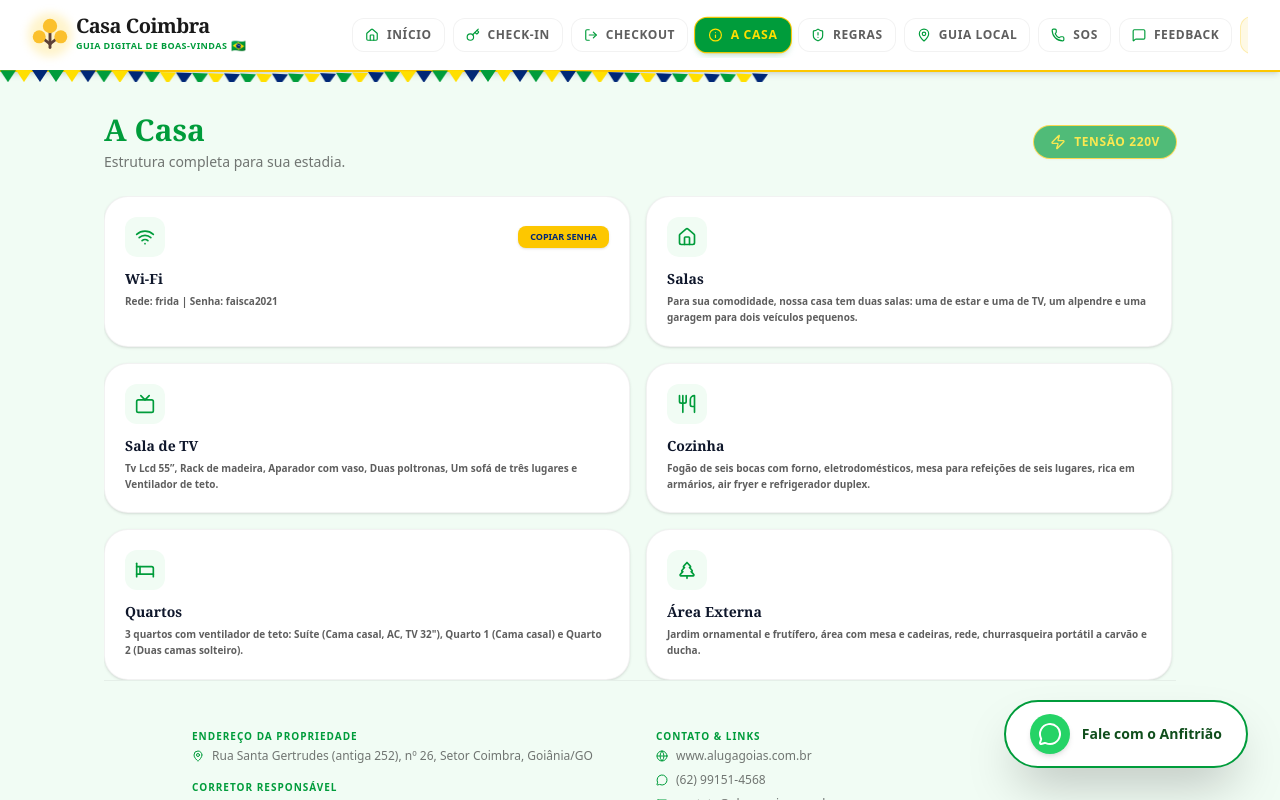
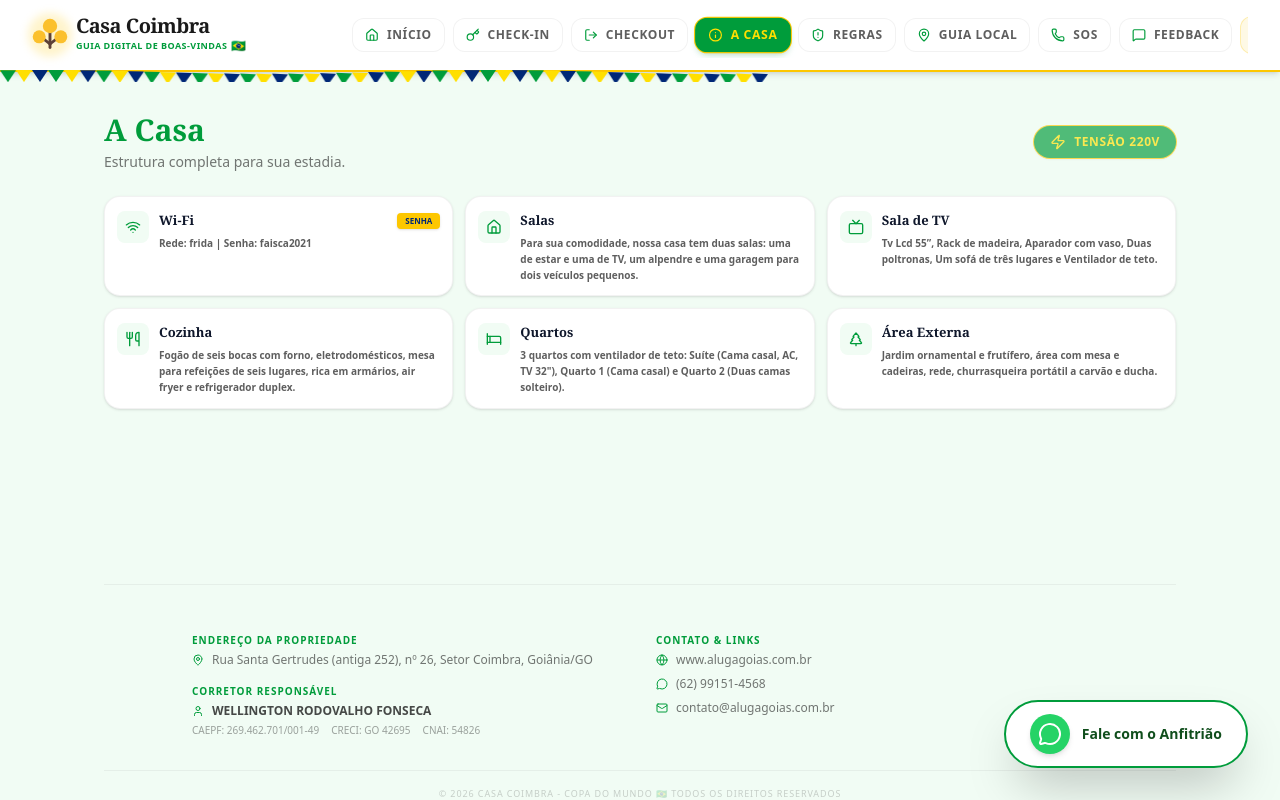
Before and after one commit to wellingtonrodovalho/Casa-Coimbra-Guia-do-H-spede, a React (Vite) app: page / in a window 1280 px wide. Both pictures are taken after a click on the button "A CASA". Shown: the top 800 px of the page. Built offline with nearby package versions, Linux system fonts and the light colour scheme.

Commit message:
reestilzada nas regras da casa

```diff
--- a/src/App.tsx
+++ b/src/App.tsx
@@ -671,31 +671,33 @@ function HouseSection() {
         </div>
       </div>
 
-      <div className="grid grid-cols-1 sm:grid-cols-2 gap-4 overflow-y-auto max-h-[65vh] pr-1">
+      <div className="grid grid-cols-1 xs:grid-cols-2 md:grid-cols-3 gap-3">
         {rooms.map((room, idx) => (
           <div
             key={idx}
-            className="bg-white p-5 rounded-3xl shadow-sm border border-black/5 flex flex-col gap-3 hover:border-[#009c3b] transition-all"
+            className="bg-white p-3 rounded-2xl shadow-sm border border-black/5 flex flex-col justify-between hover:border-[#009c3b] transition-all duration-200 gap-2 hover:shadow-md"
           >
-            <div className="flex items-center justify-between">
-              <div className="w-10 h-10 bg-[#f1fcf4] rounded-xl flex items-center justify-center">
-                <room.icon className="text-[#009c3b] w-5 h-5 animate-wave-flag" />
+            <div className="flex items-start gap-2.5">
+              <div className="w-8 h-8 rounded-lg bg-[#f1fcf4] flex items-center justify-center shrink-0 mt-0.5">
+                <room.icon className="text-[#009c3b] w-4 h-4" />
               </div>
+              <div className="flex-1 min-w-0">
+                <div className="flex items-center justify-between mt-0.5 gap-2">
+                  <h3 className="font-serif text-[13px] font-black text-slate-900 truncate">{room.title}</h3>
                   {room.isWifi && (
                     <button
                       onClick={() => {
                         navigator.clipboard.writeText(HOUSE_INFO.wifi.password);
                         alert('Senha copiada!');
                       }}
-                  className="px-3 py-1 bg-yellow-400 text-[#002776] rounded-lg text-[9px] font-black uppercase hover:bg-[#009c3b] hover:text-white transition-all shadow-sm"
+                      className="px-2 py-0.5 bg-yellow-400 text-[#002776] rounded text-[8px] font-black uppercase hover:bg-[#009c3b] hover:text-white transition-all shadow-sm shrink-0"
                     >
-                  Copiar Senha
+                      Senha
                     </button>
                   )}
                 </div>
-            <div>
-              <h3 className="font-serif text-sm font-bold mb-1 text-slate-900">{room.title}</h3>
-              <p className="text-[#1a1a1a]/70 text-[10px] leading-relaxed font-semibold">{room.desc}</p>
+                <p className="text-[#1a1a1a]/70 text-[10px] leading-relaxed font-bold mt-1">{room.desc}</p>
+              </div>
             </div>
           </div>
         ))}
@@ -705,6 +707,23 @@ function HouseSection() {
 }
 
 function RulesSection() {
+  const getRuleEmoji = (rule: string): string => {
+    const r = rule.toLowerCase();
+    if (r.includes('capacidade') || r.includes('hóspedes') || r.includes('pessoas')) return "👥";
+    if (r.includes('visita')) return "🚫";
+    if (r.includes('evento') || r.includes('festa')) return "🎉";
+    if (r.includes('vizinho') || r.includes('som') || r.includes('silêncio') || r.includes('barulho')) return "🤫";
+    if (r.includes('pet') || r.includes('animal') || r.includes('cachorror') || r.includes('gato')) return "🐾";
+    if (r.includes('criança')) return "👶";
+    if (r.includes('fumar') || r.includes('cigarro')) return "🚭";
+    if (r.includes('vasilha') || r.includes('louça') || r.includes('suja') || r.includes('multa')) return "🍽️";
+    if (r.includes('lixo')) return "🗑️";
+    if (r.includes('máquina') || r.includes('lavar')) return "🧺";
+    if (r.includes('aparelho') || r.includes('desligar') || r.includes('ar condicionado') || r.includes('luz')) return "💡";
+    if (r.includes('churrasqueira') || r.includes('churrasco') || r.includes('quintal')) return "🍖";
+    return "📋";
+  };
+
   return (
     <div className="space-y-6 flex flex-col flex-1">
       <div className="bg-[#009c3b] p-6 rounded-[2rem] text-[#ffdf00] flex items-center gap-4 border-2 border-yellow-400">
@@ -715,14 +734,26 @@ function RulesSection() {
         </div>
       </div>
 
-      <div className="bg-white p-6 rounded-[2rem] shadow-sm border border-black/5 flex-1 overflow-y-auto max-h-[60vh]">
-        <div className="grid grid-cols-1 gap-3">
-          {HOUSE_INFO.rules.map((rule, idx) => (
-            <div key={idx} className="flex items-start gap-3 p-2 hover:bg-[#f1fcf4] rounded-xl transition-colors">
-              <div className="w-1.5 h-1.5 bg-[#009c3b] rounded-full mt-1.5 shrink-0"></div>
-              <span className="text-[#1a1a1a]/80 font-bold text-[11px] leading-snug">{rule}</span>
+      <div className="bg-white/50 p-4 lg:p-6 rounded-[2rem] shadow-sm border border-black/5 flex-1 overflow-y-auto max-h-[60vh] no-scrollbar">
+        <div className="grid grid-cols-1 sm:grid-cols-2 md:grid-cols-3 gap-3">
+          {HOUSE_INFO.rules.map((rule, idx) => {
+            const emoji = getRuleEmoji(rule);
+            return (
+              <div
+                key={idx}
+                className="bg-white p-3.5 rounded-2xl border-2 border-[#009c3b]/10 hover:border-[#009c3b] transition-all duration-200 flex items-start gap-3 shadow-sm hover:shadow-md group"
+              >
+                <div className="text-xl shrink-0 p-2 bg-[#f1fcf4] rounded-xl border border-[#009c3b]/10 group-hover:bg-[#ffdf00]/20 group-hover:border-yellow-400 transition-all flex items-center justify-center w-11 h-11">
+                  {emoji}
                 </div>
-          ))}
+                <div className="flex-1 min-w-0 mt-0.5">
+                  <p className="text-[#1a1a1a]/80 font-bold text-xs leading-snug group-hover:text-slate-900 transition-colors">
+                    {rule}
+                  </p>
+                </div>
+              </div>
+            );
+          })}
         </div>
       </div>
     </div>
```
Lines whose indentation alone changed are shown as unchanged.
